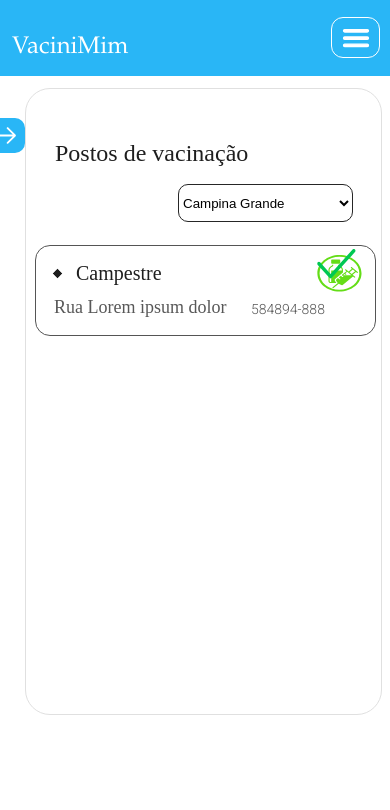
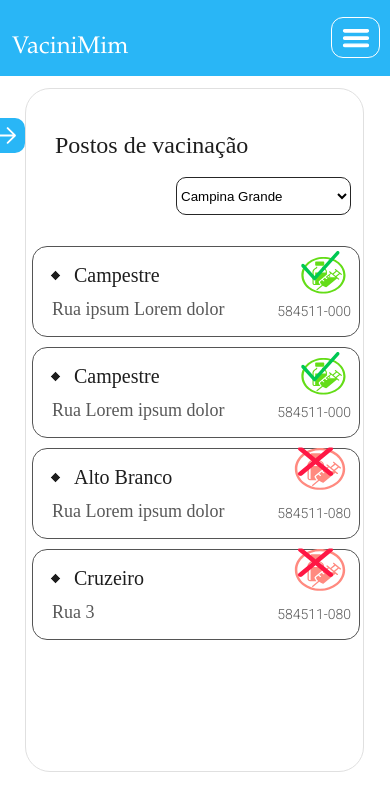
Before and after one commit to MatheusClaudi/Frontend_ES, an Angular app in the folder vacinimin/: page /standart in a window 390 px wide. Shown: the top 810 px of the page. Built offline with nearby package versions, Linux system fonts and the light colour scheme.

Commit message:
tela de listagem completa :white_check_mark:

```diff
--- a/vacinimin/src/app/shared/card-listing/card-listing.component.css
+++ b/vacinimin/src/app/shared/card-listing/card-listing.component.css
@@ -1,18 +1,9 @@
 @media screen and (max-width: 700px) {
-
-    .card-listing-content{
-        position: absolute;
-        left: 35px;
-        right: 35px;
-        top: 245px;
-    }
 
     .title-card-listing{
         position: absolute;
-        width: 95px;
+        width: 105px;
         height: 26px;
-        left: 41px;
-        top: 15px;
 
         font-family: Baskervville;
         font-style: normal;
@@ -43,7 +34,7 @@
         position: absolute;
         width: 55px;
         height: 61px;
-        left: 274px;
+        left: 80%;
         top: -10px;
     }
 
@@ -62,7 +53,7 @@
         position: absolute;
         width: 82px;
         height: 16px;
-        left: 216px;
+        left: 75%;
         top: 56px;
 
         font-family: Roboto;
@@ -75,9 +66,11 @@
     }
 
     .card-content{
+        position: relative;
         bottom: 0%;
-        width: 341px;
+        min-width: 10%;
         height: 91px;
+        padding-left: 0%;
 
         background: #FFFFFF;
         border: 1px solid #555555;
@@ -87,7 +80,7 @@
 
     p{
         position: absolute;
-        width: 95px;
+        width: 20%;
         height: 26px;
         left: 41px;
         top: 15px;
--- a/vacinimin/src/app/shared/card-listing/card-listing.component.html
+++ b/vacinimin/src/app/shared/card-listing/card-listing.component.html
@@ -1,11 +1,14 @@
-<div class="card-listing-content">
-    <div class="card-content">
-        <p class="title-card-listing">Campestre</p>
+<div class="card-content">
+
+    <div class="top-content">
+        <p class="title-card-listing">{{ title }}</p>
+        <img class="info1" src="{{ info1 }}">
         <img class="marker" src="../../../assets/icons/Marker.svg">
-        <img class="info1" src="../../../assets/icons/vaccineCheck.svg">
+    </div>
 
-        <p class="subtitle">Rua Lorem ipsum dolor</p>
-        <p class="info2">584894-888</p>
+    <div class="botton-content">
+        <p class="subtitle">{{ subtitle }}</p>
+        <p class="info2">{{ info2 }}</p>
+    </div>
 
-    </div>
 </div>
--- a/vacinimin/src/app/shared/card/card.component.css
+++ b/vacinimin/src/app/shared/card/card.component.css
@@ -4,7 +4,8 @@
         position: absolute;
         left: 29px;
         right: 115px;
-        top: 49px;
+        max-width: 90%;
+        top: 6%;
         bottom: 0%;
 
         font-family: Baskervville;
@@ -18,9 +19,8 @@
 
     .card-content{
         position: absolute;
-        display: flex;
-        width: 357px;
-        height: 627px;
+        min-width: 87%;
+        min-height: 81%;
         left: 25px;
         top: 88px;
 
--- a/vacinimin/src/app/standart/filter/filter.component.css
+++ b/vacinimin/src/app/standart/filter/filter.component.css
@@ -1,9 +1,8 @@
 @media screen and (max-width: 700px) {
     .select-city{
         position: absolute;
-        left: 178px;
-        right: 148px;
-        top: 184px;
+        right: 10%;
+        top: 21%;
         bottom: 0%;
         width: 175px;
         height: 38px;
--- a/vacinimin/src/app/standart/standart/standart.component.css
+++ b/vacinimin/src/app/standart/standart/standart.component.css
@@ -30,4 +30,25 @@
         width: 100%;
         max-width: 100%;
     }
+
+    div.posts-list{
+        position: absolute;
+
+        min-width: 84%;
+        left: 32px;
+        top: 28%;
+    }
+
+    ul{
+        list-style-type: none;
+        padding: 0;
+        margin: 0;
+    }
+
+    li.post-card{
+       margin-top: 10px;
+    }
+
+
+
 }
--- a/vacinimin/src/app/standart/standart/standart.component.html
+++ b/vacinimin/src/app/standart/standart/standart.component.html
@@ -6,9 +6,30 @@
         <app-topbar class="top-bar"></app-topbar>
     </div>
 
-    <div class="card-content">
-        <app-card [title]="title"></app-card>
-        <app-card-listing></app-card-listing>
+    <app-card [title]="title"></app-card>
+
+    <div class="posts-list">
+        <ul>
+            <li class="post-card" *ngFor="let post of listPosts; let i = index">
+                <app-card-listing
+                    *ngIf="listPosts[i].disponivel"
+                    [title]="listPosts[i].nome"
+                    [subtitle]="listPosts[i].endereco"
+                    [info1]="pathCheck"
+                    [info2]="listPosts[i].cep"
+                >
+                </app-card-listing>
+                <app-card-listing
+                    *ngIf="listPosts[i].disponivel === false"
+                    [title]="listPosts[i].nome"
+                    [subtitle]="listPosts[i].endereco"
+                    [info1]="pathNotCheck"
+                    [info2]="listPosts[i].cep"
+                >
+                </app-card-listing>
+            </li>
+        </ul>
+
     </div>
 </div>
 
--- a/vacinimin/src/app/standart/standart/standart.component.ts
+++ b/vacinimin/src/app/standart/standart/standart.component.ts
@@ -8,6 +8,36 @@ import { Component, OnInit } from '@angular/core';
 export class StandartComponent implements OnInit {
 
   title = 'Postos de vacinação';
+  // lista com informações dos postos
+  listPosts = [
+    {
+      "nome": "Campestre",
+      "endereco": "Rua ipsum Lorem dolor",
+      "cep": "584511-000",
+      "disponivel": true
+    },
+    {
+      "nome": "Campestre",
+      "endereco": "Rua Lorem ipsum dolor",
+      "cep": "584511-000",
+      "disponivel": true
+    },
+    {
+      "nome": "Alto Branco",
+      "endereco": "Rua Lorem ipsum dolor",
+      "cep": "584511-080",
+      "disponivel": false
+    },
+    {
+      "nome": "Cruzeiro",
+      "endereco": "Rua 3",
+      "cep": "584511-080",
+      "disponivel": false
+    }
+  ];
+
+  pathCheck = "../../../assets/icons/vaccineCheck.svg";
+  pathNotCheck = "../../../assets/icons/RedFlag.svg";
 
   constructor() { }
 
```
Also changed, not shown: vacinimin/src/app/shared/card-listing/card-listing.component.ts (+6 -1 lines).
